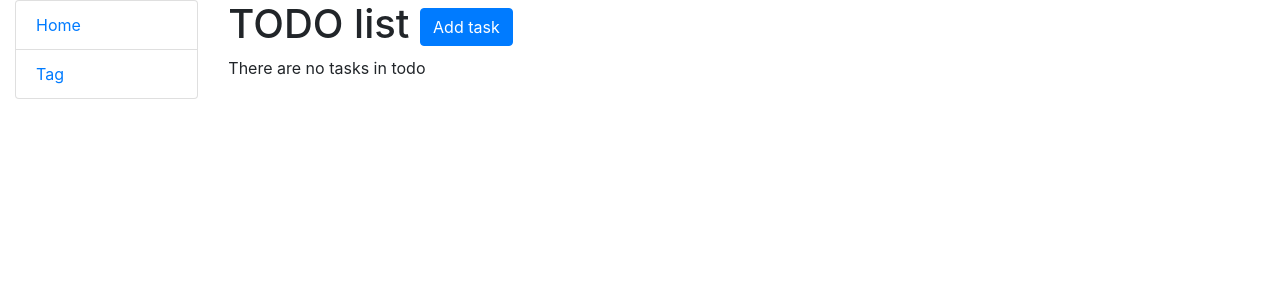
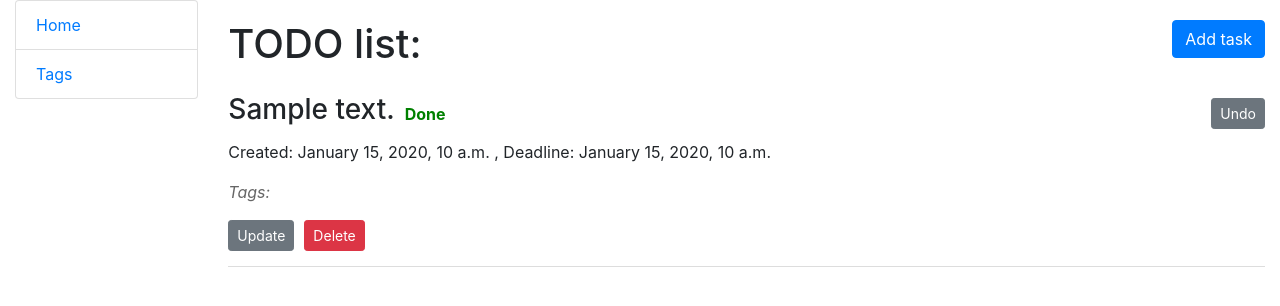
Before and after one commit to BitRxp/todo-list, a Django app: page / in a window 1280 px wide. Shown: the top 306 px of the page. Run offline with Django 5.2, Linux system fonts and the light colour scheme; tables that the repository leaves empty hold one stand-in row (values such as "Sample post").

Commit message:
improving the appearance of the home page

```diff
--- a/static/css/styles.css
+++ b/static/css/styles.css
@@ -0,0 +1,75 @@
+/* Task list styling */
+.task-container {
+    border-bottom: 1px solid #ddd;
+    padding: 15px 0;
+    margin-bottom: 15px;
+}
+
+/* Align the task header */
+.task-header {
+    display: flex;
+    justify-content: space-between;
+    align-items: center;
+    margin-bottom: 5px;
+}
+
+/* Align task content and status inline */
+.task-content-status {
+    display: inline-flex;
+    align-items: center;
+}
+
+.task-content-status h3 {
+    margin-right: 10px;
+}
+
+/* Task info styling */
+.task-info {
+    display: flex;
+    align-items: center;
+    gap: 10px;
+}
+
+/* Task status styling */
+.task-status {
+    font-weight: bold;
+}
+
+.task-status.not-done {
+    color: red;
+}
+
+.task-status.done {
+    color: green;
+}
+
+/* Adjust task actions */
+.task-actions {
+    margin-top: 10px;
+    display: flex;
+    gap: 10px;
+}
+
+/* Styling for tags */
+.task-tags {
+    margin-top: 5px;
+    font-style: italic;
+    color: #666;
+}
+
+/* Add task button */
+.link-to-page {
+    float: right;
+}
+
+/* Pagination styling */
+.pagination-container {
+    margin-top: 20px;
+    text-align: center;
+}
+
+/* Adjust header margins */
+.head {
+    margin-top: 20px;
+    margin-bottom: 10px;
+}
--- a/templates/base.html
+++ b/templates/base.html
@@ -9,7 +9,6 @@
       href="https://cdn.jsdelivr.net/npm/bootstrap@4.5.3/dist/css/bootstrap.min.css"
       integrity="sha384-TX8t27EcRE3e/ihU7zmQxVncDAy5uIKz4rEkgIXeMed4M0jlfIDPvg6uqKI2xXr2"
       crossorigin="anonymous">
-  <!-- Add additional CSS in static file -->
   {% load static %}
   <link rel="stylesheet" href="{% static "css/styles.css" %}">
 </head>
@@ -24,7 +23,7 @@
       {% endblock %}
 
     </div>
-    <div class="col-sm-10 ">
+    <div class="col-sm-10">
 
       {% block content %}{% endblock %}
 
--- a/templates/includes/pagination.html
+++ b/templates/includes/pagination.html
@@ -1,16 +1,18 @@
 {% if is_paginated %}
-  <ul class="pagination">
+  <ul class="pagination justify-content-center">
     {% if page_obj.has_previous %}
       <li class="page-item">
-        <a href="?page= {{ page_obj.previous_page_number }}" class="page-link">prev</a>
+        <a href="?page={{ page_obj.previous_page_number }}" class="page-link">Previous</a>
       </li>
     {% endif %}
+
     <li class="page-item active">
       <span class="page-link">{{ page_obj.number }} of {{ paginator.num_pages }}</span>
     </li>
+
     {% if page_obj.has_next %}
       <li class="page-item">
-        <a href="?page= {{ page_obj.next_page_number }}" class="page-link">next</a>
+        <a href="?page={{ page_obj.next_page_number }}" class="page-link">Next</a>
       </li>
     {% endif %}
   </ul>
--- a/templates/includes/sidebar.html
+++ b/templates/includes/sidebar.html
@@ -1,4 +1,4 @@
 <ul class="sidebar-nav list-group">
-  <li class="list-group-item"><a href="#">Home</a></li>
-  <li class="list-group-item"><a href="#">Tag</a></li>
+  <li class="list-group-item"><a href="{% url 'todo_list:index' %}">Home</a></li>
+  <li class="list-group-item"><a href="#">Tags</a></li>
 </ul>
--- a/templates/todo/index.html
+++ b/templates/todo/index.html
@@ -1,15 +1,50 @@
 {% extends "base.html" %}
 
 {% block content %}
-  <h1>
-    TODO list
+  <h1 class="head">
+    TODO list:
     <a href="#" class="btn btn-primary link-to-page">
       Add task
     </a>
   </h1>
-  {% if car_list %}
 
+  {% if task_list %}
+    {% for task in task_list %}
+      <div class="task-container">
+        <div class="task-header">
+          <div class="task-content-status">
+            <h3>{{ task.content }}</h3>
+            <span class="task-status {% if task.done %}done{% else %}not-done{% endif %}">
+              {% if task.done %}Done{% else %}Not done{% endif %}
+            </span>
+          </div>
+          <div class="task-complete-btn">
+            <a href="#" class="btn btn-sm {% if task.done %}btn-secondary{% else %}btn-success{% endif %}">
+              {% if task.done %}Undo{% else %}Complete{% endif %}
+            </a>
+          </div>
+        </div>
+
+        <p>Created: {{ task.created_at|date:"F d, Y, P" }}
+        {% if task.deadline %}
+          , Deadline: {{ task.deadline|date:"F d, Y, P" }}
+        {% endif %}
+        </p>
+
+        <p class="task-tags">
+          Tags:
+          {% for tag in task.tags.all %}
+            {{ tag.name }}{% if not forloop.last %}, {% endif %}
+          {% endfor %}
+        </p>
+
+        <div class="task-actions">
+          <a href="#" class="btn btn-sm btn-secondary">Update</a>
+          <a href="#" class="btn btn-sm btn-danger">Delete</a>
+        </div>
+      </div>
+    {% endfor %}
   {% else %}
-    <p>There are no tasks in todo</p>
+    <p>There are no tasks in the todo list</p>
   {% endif %}
 {% endblock %}
```
